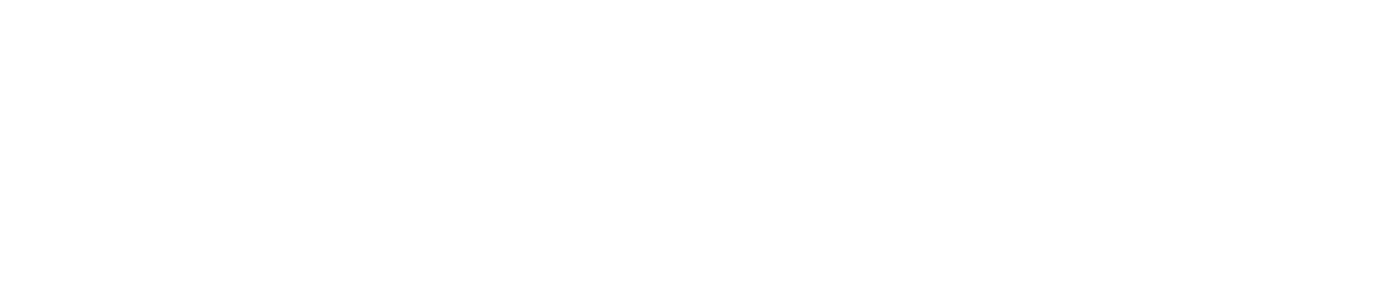
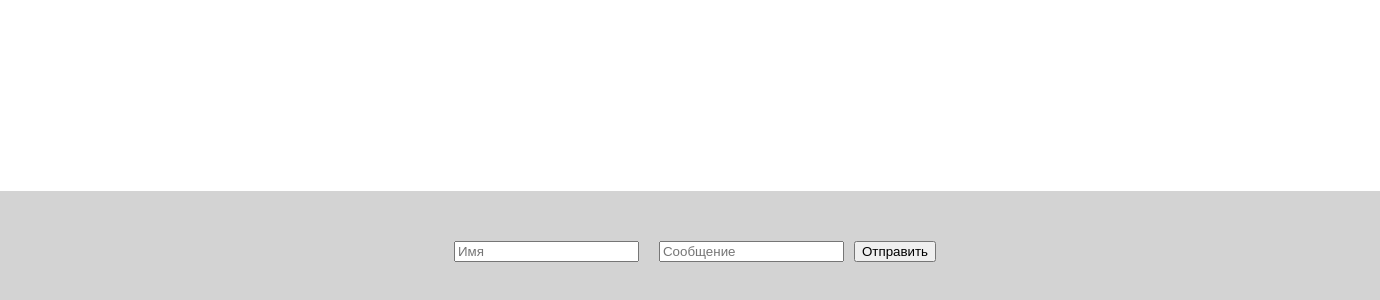
Before and after one commit to sibok13/react, a React (Create React App) app: page / in a window 1280 px wide. Shown: the part 488-788 px from the top of the page, 1380 px wide, since content can reach past the window. Built offline with nearby package versions, Linux system fonts and the light colour scheme.

Commit message:
lesson02

```diff
--- a/src/App.css
+++ b/src/App.css
@@ -1,5 +1,9 @@
 .App {
+  min-height: 100vh;
   text-align: center;
+  display: flex;
+  flex-direction: column;
+  justify-content: space-between;
 }
 
 .App-logo {
@@ -36,3 +40,15 @@
     transform: rotate(360deg);
   }
 }
+
+.myForm {
+  display: flex;
+  width: 100%;
+  justify-content: center;
+  padding: 50px;
+  background-color: lightgray;
+}
+
+.myForm input {
+  margin: 0 10px;
+}
--- a/src/App.js
+++ b/src/App.js
@@ -1,10 +1,51 @@
+import { useState, useEffect } from 'react';
 import './App.css';
+// import {Form} from './components/Form/Form'
 
 function App() {
-  return (
+
+  const [formMessage, setMessage] = useState([]);
+
+  const sendMessge = (event) => {
+      event.preventDefault();
+      setMessage(old => [...old, {
+          author: event.target.athor.value,
+          text: event.target.text.value,
+      }]);
+      console.log(formMessage);
+  }
+
+  let lastName = formMessage.length > 0 ? formMessage.slice(-1).pop().author : null;
+
+  useEffect(() => {
+    if(!!lastName) {
+      setTimeout(() => {
+        alert('ROBOT: Привет, ' + lastName + '!');
+      }, 3000);
+    };
+    }, [lastName]);
+
+  return (<>
     <div className="App">
-
+        <div class="messages">
+          {formMessage.map((elm, key) =>
+              <div key={key}>
+                  <div>Имя: {elm.author}</div>
+                  <div>Сообщение: {elm.text}</div>
+                  <hr />
+              </div>
+          )}
+        </div>
+        <div>
+            <form onSubmit={sendMessge} class="myForm">
+                <input name='athor' type='text' placeholder='Имя' />
+                <input name='text' type='text' placeholder='Сообщение' />
+                <button>Отправить</button>
+            </form>
+        </div>
     </div>
+    {/* {Form} */}
+    </>
   );
 }
 
--- /dev/null
+++ b/src/components/Form/Form.jsx
@@ -0,0 +1,31 @@
+import { useState } from 'react';
+import style from './Form.module.css';
+
+export const Form = () => {
+    const [formMessage, setMessage] = useState([]);
+
+    const sendMessge = (event) => {
+        event.preventDefault();
+        setMessage(old => [...old, {
+            author: event.target.athor.value,
+            text: event.target.text.value,
+        }]);
+        console.log(formMessage);
+    }
+
+    return <>
+        {formMessage.map((elm, key) =>
+            <div key={key}>
+                <div>Имя: {elm.author}</div>
+                <div>Сообщение: {elm.text}</div>
+            </div>
+        )}
+        <div className={style.myForm}>
+            <form onSubmit={sendMessge}>
+                <input name='athor' type='text' placeholder='Имя' />
+                <input name='text' type='text' placeholder='Сообщение' />
+                <button>Отправить</button>
+            </form>
+        </div>
+    </>
+};
--- /dev/null
+++ b/src/components/Form/Form.module.css
@@ -0,0 +1,6 @@
+.myForm {
+    display: flex;
+    width: 100%;
+    justify-content: center;
+    padding: 50px;
+  }
```
